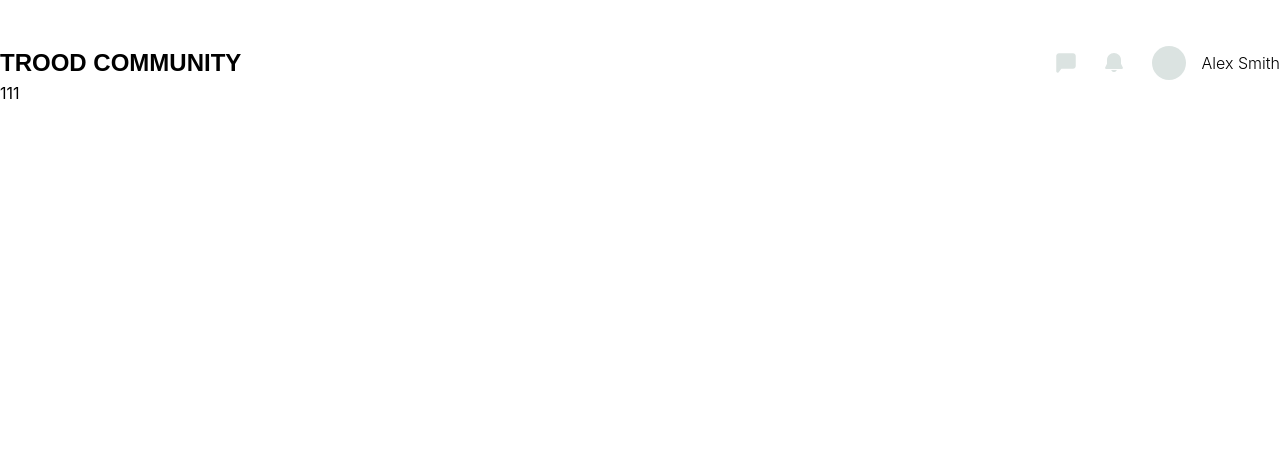
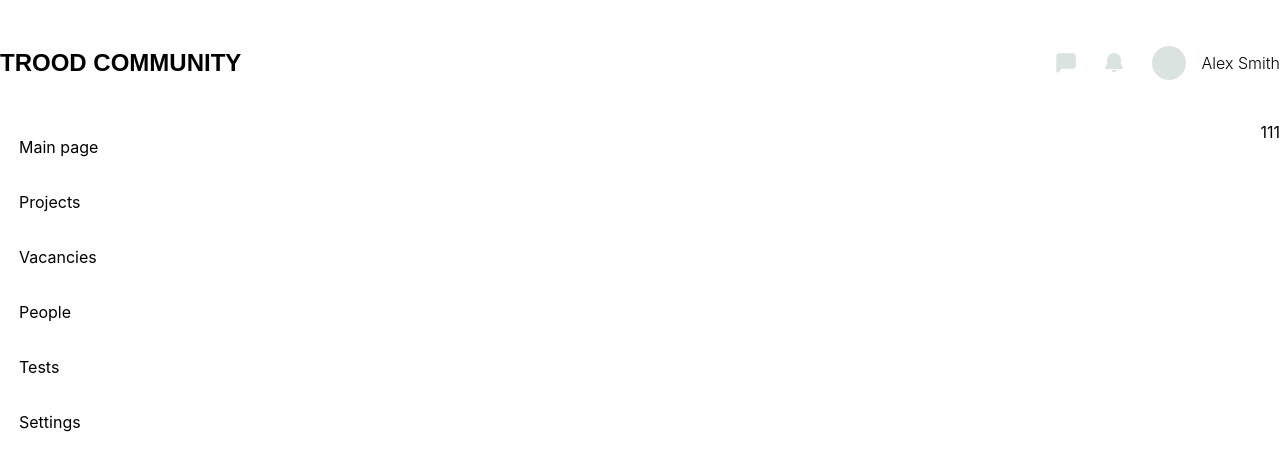
Before and after one commit to vladiimirova/trood-front-hackathon-main, a React (Create React App) app in the folder frontend/: page / in a window 1280 px wide. Shown: the top 470 px of the page. Built offline with nearby package versions, Linux system fonts and the light colour scheme.

Commit message:
add sidebar

```diff
--- a/frontend/src/App.css
+++ b/frontend/src/App.css
@@ -596,12 +596,28 @@ video {
   margin-right: 10px;
 }
 
+.ml-\[40px\] {
+  margin-left: 40px;
+}
+
 .flex {
   display: flex;
 }
 
+.w-\[200px\] {
+  width: 200px;
+}
+
+.flex-col {
+  flex-direction: column;
+}
+
 .items-center {
   align-items: center;
+}
+
+.justify-center {
+  justify-content: center;
 }
 
 .justify-between {
@@ -612,12 +628,48 @@ video {
   gap: 16px;
 }
 
+.gap-\[12px\] {
+  gap: 12px;
+}
+
 .whitespace-nowrap {
   white-space: nowrap;
 }
 
+.p-\[15\.5px\] {
+  padding: 15.5px;
+}
+
 .pt-\[44\.5px\] {
   padding-top: 44.5px;
+}
+
+.pb-\[39px\] {
+  padding-bottom: 39px;
+}
+
+.pt-\[15\.5px\] {
+  padding-top: 15.5px;
+}
+
+.pb-\[15\.5px\] {
+  padding-bottom: 15.5px;
+}
+
+.pl-\[15\.5px\] {
+  padding-left: 15.5px;
+}
+
+.pl-\[19px\] {
+  padding-left: 19px;
+}
+
+.pl-\[34px\] {
+  padding-left: 34px;
+}
+
+.pr-\[34px\] {
+  padding-right: 34px;
 }
 
 .font-aeroport {
@@ -632,6 +684,10 @@ video {
   font-size: 16px;
 }
 
+.text-\[20px\] {
+  font-size: 20px;
+}
+
 .font-bold {
   font-weight: 700;
 }
@@ -642,6 +698,11 @@ video {
 
 .uppercase {
   text-transform: uppercase;
+}
+
+.text-black {
+  --tw-text-opacity: 1;
+  color: rgb(0 0 0 / var(--tw-text-opacity, 1));
 }
 
 body {
--- a/frontend/src/App.js
+++ b/frontend/src/App.js
@@ -1,16 +1,20 @@
 import './App.css';
 import React from 'react';
 import { BrowserRouter as Router } from 'react-router-dom';
-import RouterComp from './components/Router/RouterComp'
+import RouterComp from './components/Router/RouterComp';
 import Header from './components/Layout/Header/Header';
+import Sidebar from './components/Layout/Sidebar/Sidebar';
 
 function App() {
   return (
     <div className="App">
-      <Header/>
-       <Router>
-        <RouterComp />
-      </Router>
+      <Header />
+      <div className="container m-0 mx-auto flex justify-between">
+        <Router>
+          <Sidebar />
+          <RouterComp />
+        </Router>
+      </div>
     </div>
   );
 }
--- a/frontend/src/components/Layout/Header/Header.jsx
+++ b/frontend/src/components/Layout/Header/Header.jsx
@@ -6,7 +6,7 @@ function Header() {
       <div className="">
         <header>
         <div className="container m-0 mx-auto">
-          <div className="flex justify-between pt-[44.5px]">
+          <div className="flex justify-between pt-[44.5px] pb-[39px]">
           <Logo/>
           <Menu/>
           </div>
--- /dev/null
+++ b/frontend/src/components/Layout/Sidebar/Sidebar.jsx
@@ -0,0 +1,19 @@
+import React from 'react';
+import { Link } from 'react-router-dom';
+
+function Sidebar() {
+    return (
+      <div className="pr-[34px]">
+          <ul className=''>
+            <li className='pt-[15.5px] pb-[15.5px] pl-[19px] w-[200px]'>Main page</li>
+            <li className='pt-[15.5px] pb-[15.5px] pl-[19px] w-[200px]'> <Link  to="/" className="" > Projects</Link></li>
+            <li className='pt-[15.5px] pb-[15.5px] pl-[19px] w-[200px]'>Vacancies</li>
+            <li className='pt-[15.5px] pb-[15.5px] pl-[19px] w-[200px]'>People</li>
+            <li className='pt-[15.5px] pb-[15.5px] pl-[19px] w-[200px]'>Tests</li>
+            <li className='pt-[15.5px] pb-[15.5px] pl-[19px] w-[200px]'>Settings</li>
+          </ul>
+      </div>
+    );
+  }
+
+  export default Sidebar;
```
